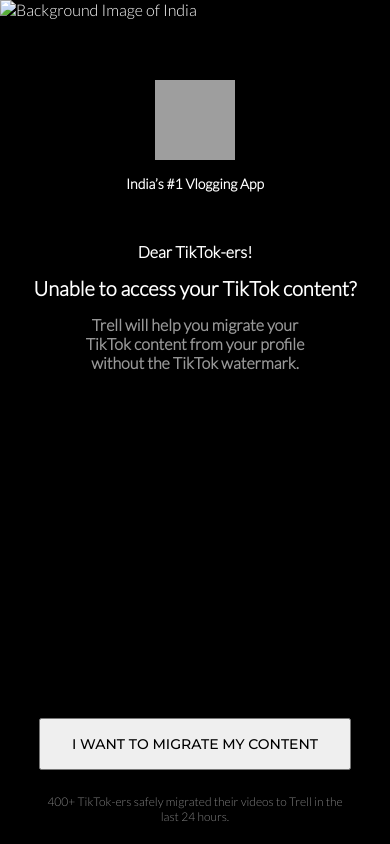
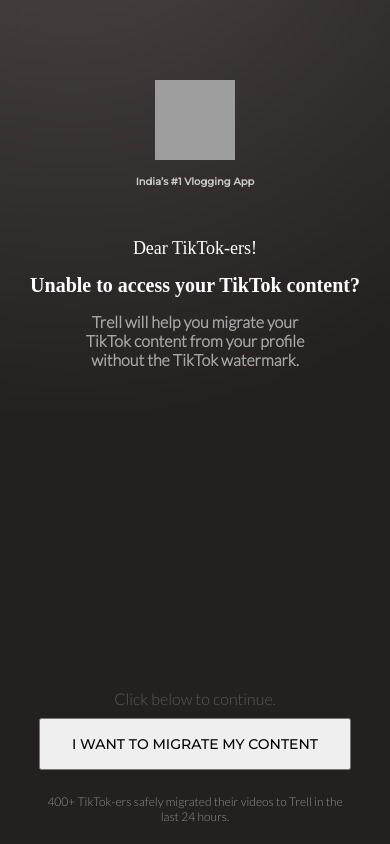
Before and after one commit to lokeshdugarld/trell-tiktok-migration, a website: page index.html in a window 390 px wide. Drawn offline with Linux system fonts and the light colour scheme; grey boxes are pictures that could not be loaded.

Commit message:
css changes

```diff
--- a/index.css
+++ b/index.css
@@ -11,6 +11,13 @@
 
   font-family: Lato;
   color: white;
+
+  background-image: radial-gradient(
+    circle at 18% -21%,
+    #4b4343,
+    #4a4343 6%,
+    #242020 56%
+  );
 }
 
 .bg-image {
@@ -42,11 +49,23 @@
 .logo-support-title {
   font-size: 14px;
   margin-top: 15px;
+  font-family: Montserrat;
+  opacity: 0.74;
 }
 
 .page-title {
   margin-top: 100px;
   margin-bottom: 15px;
+
+  font-size: 40px;
+  font-family: PlayfairDisplay;
+  font-weight: normal;
+}
+
+.page-title-2 {
+  font-family: PlayfairDisplay;
+  font-weight: bold;
+  font-size: 40px;
 }
 
 .subtitle {
@@ -58,11 +77,16 @@
   font-size: 24px;
 }
 
+.button-support-title {
+  margin-bottom: 10px;
+  opacity: 0.25;
+}
+
 .migrate-button {
   width: 80%;
   padding: 20px 0px;
 
-  margin-top: 100px;
+  /* margin-top: 100px; */
 
   font-family: Montserrat;
   font-size: 24px;
@@ -90,9 +114,13 @@
     width: 100%;
   }
 
+  .logo-support-title {
+    font-size: 10px;
+  }
+
   .page-title {
     margin-top: 50px;
-    font-size: 16px;
+    font-size: 18px;
   }
 
   .page-title-2 {
@@ -112,7 +140,6 @@
 
   .migrate-button {
     font-size: 14px;
-    margin-top: 50px;
     padding: 15px 0px;
   }
 
--- a/index.html
+++ b/index.html
@@ -11,10 +11,14 @@
       href="https://fonts.googleapis.com/css2?family=Lato:wght@300&family=Montserrat:wght@500&display=swap"
       rel="stylesheet"
     />
+    <link
+      href="https://fonts.googleapis.com/css2?family=Playfair+Display:wght@400;500&display=swap"
+      rel="stylesheet"
+    />
   </head>
   <body>
     <div class="container">
-      <img class="bg-image" src="" alt="Background Image of India" />
+      <!-- <img class="bg-image" src="" alt="Background Image of India" /> -->
 
       <img
         src="https://cdn.trell.co/images/orig/7vudEpjFCObHcBpljh4WBb7waDMYKPXc.png"
@@ -32,6 +36,7 @@
       </h4>
 
       <footer class="footer fbca">
+        <p class="button-support-title">Click below to continue.</p>
         <button class="migrate-button">I WANT TO MIGRATE MY CONTENT</button>
 
         <p class="num-tiktokers">
```
